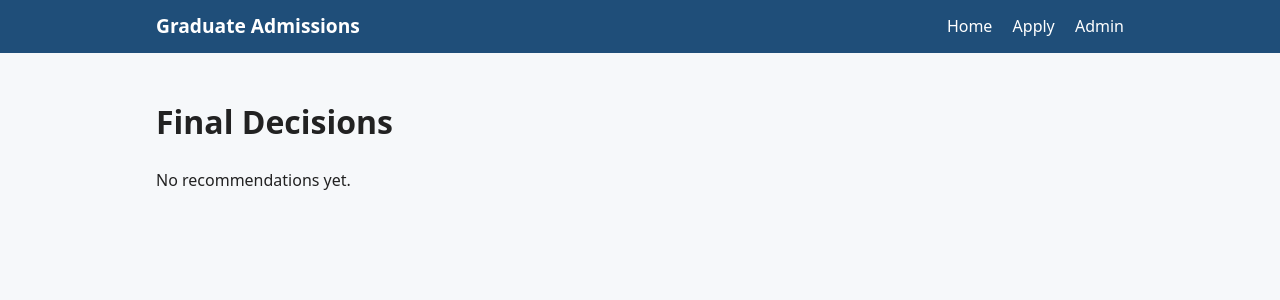
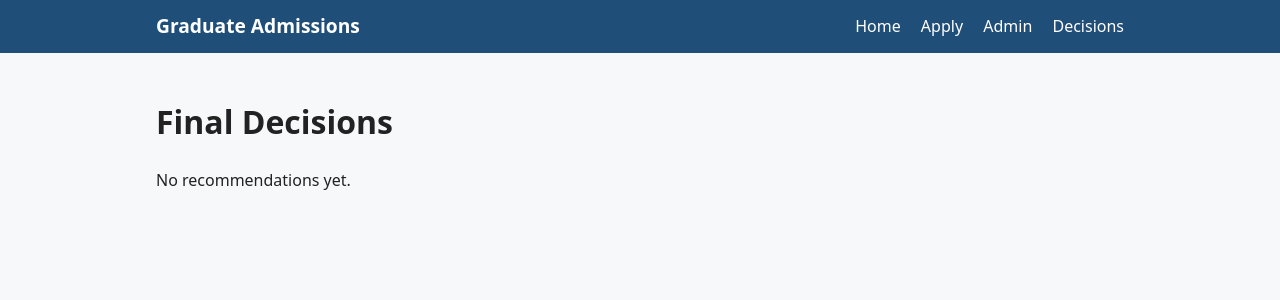
Before and after one commit to stevenswinkels/SYSC4806-Project, a Spring Boot app: page /admin/applications in a window 1280 px wide. Shown: the top 300 px of the page. Run offline with Spring Boot 4, Linux system fonts and the light colour scheme; data comes from the database, SQL or seed files in the repository; some of the project's set-up classes (security, data sources, template engines, error pages and the like) are left out, and stand-ins take their place.

Commit message:
added nav link to applications page for admin review

```diff
--- a/src/main/resources/templates/fragments/layout.html
+++ b/src/main/resources/templates/fragments/layout.html
@@ -18,6 +18,7 @@
             <a href="/" th:href="@{/}">Home</a>
             <a href="/apply" th:href="@{/apply}">Apply</a>
             <a href="/admin" th:href="@{/admin}">Admin</a>
+            <a href="/admin/applications" th:href="@{/admin/applications}">Decisions</a>
         </nav>
     </div>
 </header>
```
